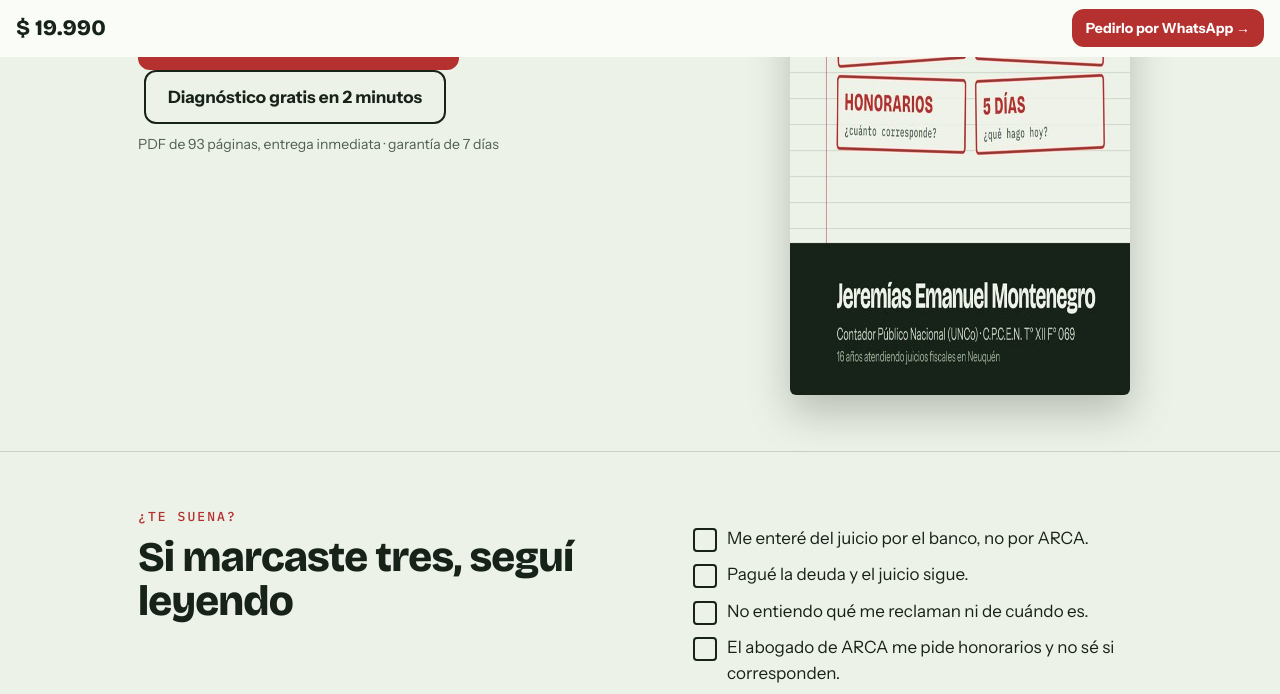
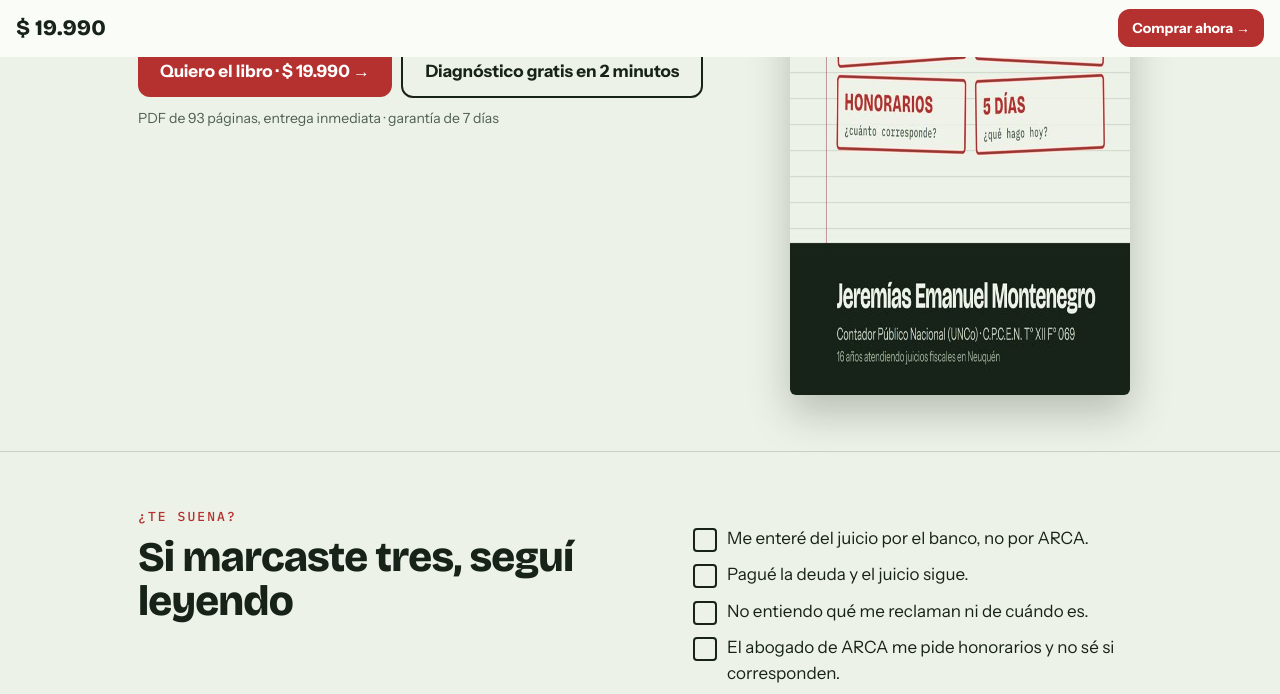
Before and after one commit to jeremont20007-boop/del-costo-al-precio-de-venta, a plain HTML site: page juicios/index.html in a window 1280 px wide. Shown: the part 743-1437 px from the top of the page. Drawn offline with nearby package versions, Linux system fonts and the light colour scheme.

Commit message:
Juicios: botones de compra al checkout de Impultienda
Co-Authored-By: Claude Opus 5.5 <noreply@anthropic.com>

```diff
--- a/juicios/index.html
+++ b/juicios/index.html
@@ -21,7 +21,7 @@
 window.CONFIG = {
   precioPesos: "19.990",
   diasGarantia: "7",
-  checkoutUrl: "",             // checkout de Impultienda (libro + kit como bump + diagnóstico como upsell); vacío = reservar por WhatsApp
+  checkoutUrl: "https://juicios-fiscales.impultienda.ar/checkout/libro-kit",  // checkout de Impultienda (libro + kit como bump); vacío = reservar por WhatsApp
   leadWhatsApp: "5492995285513",
   metaPixelId: "1944695516199310"  // píxel compartido de los libros (se distingue por content_name)
 };
```
